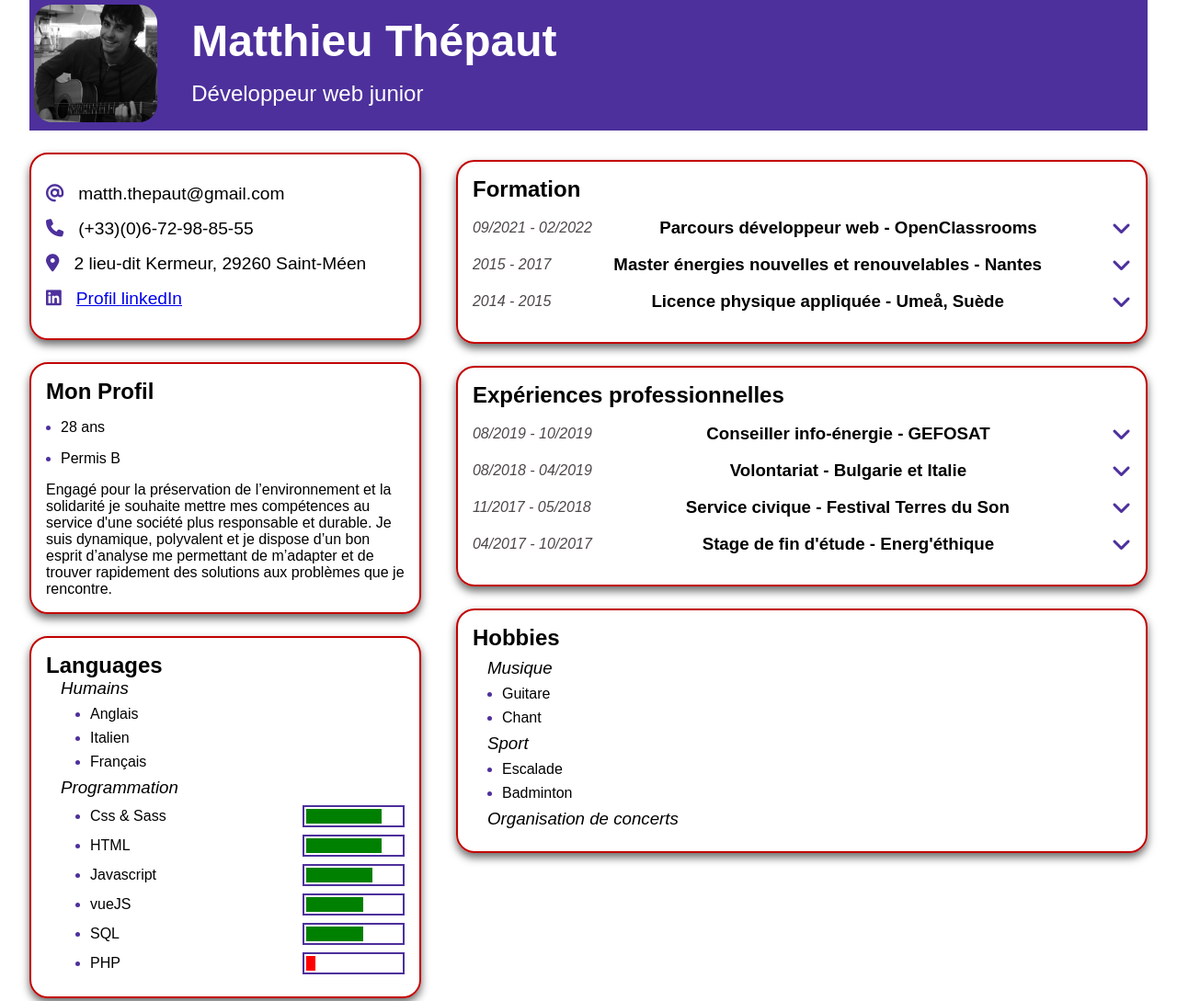
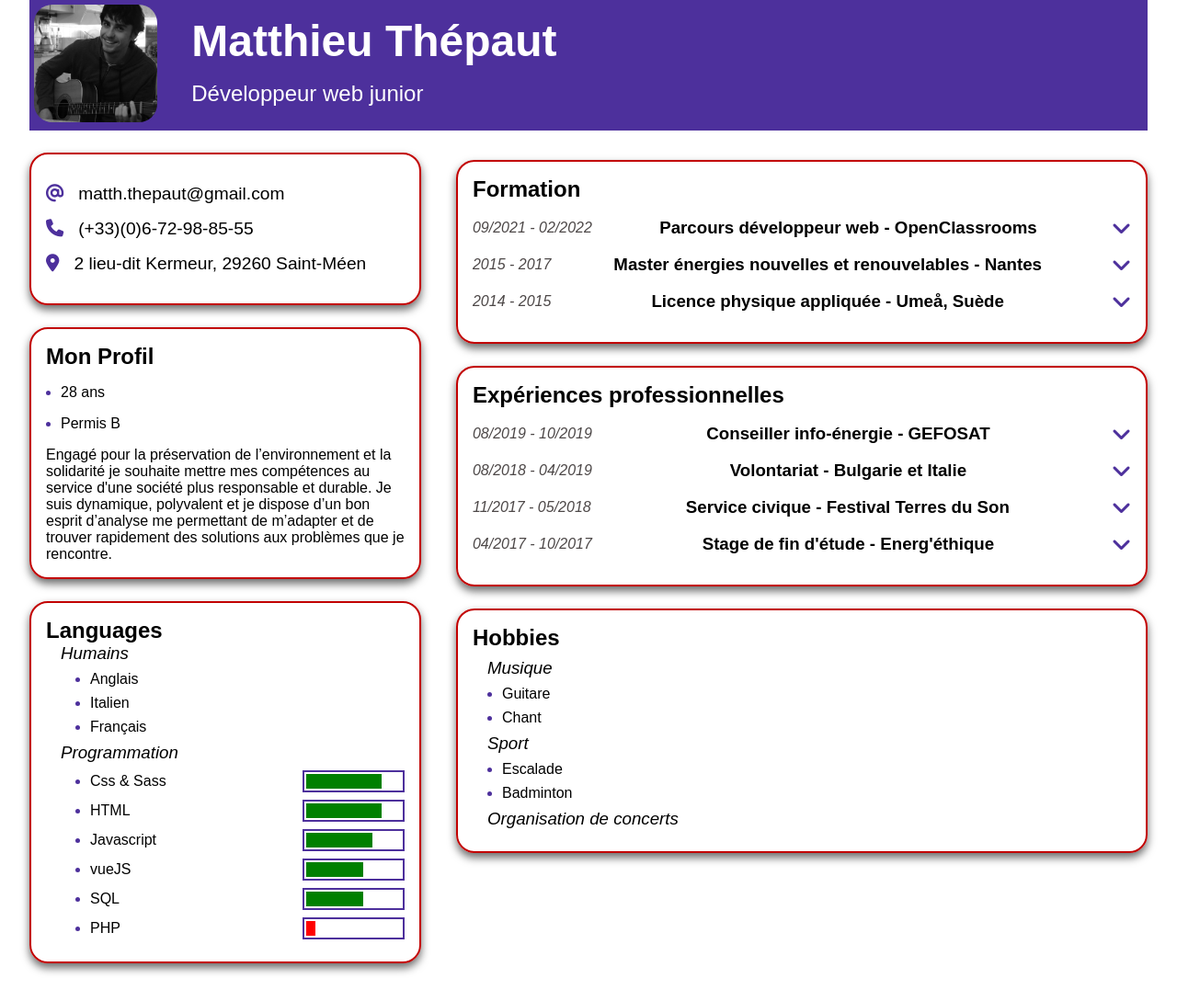
Before and after one commit to Matsphere/CV_Matthieu_Thepaut, a website: page index.html in a window 1280 px wide. Shown: the top 1089 px of the page at 92% size. Drawn offline with Linux system fonts and the light colour scheme.

Commit message:
finition

```diff
--- a/index.html
+++ b/index.html
@@ -35,10 +35,6 @@
           <li class="info-list-item">
             <i class="fas fa-map-marker-alt info-list-item-icon"></i>
             <p>2 lieu-dit Kermeur, 29260 Saint-Méen</p>
-          </li>
-          <li class="info-list-item">
-            <i class="fab fa-linkedin info-list-item-icon"></i>
-            <a href="https://www.linkedin.com/in/matthieu-thepaut-030234235/">Profil linkedIn</a>
           </li>
          </ul>
 
```
